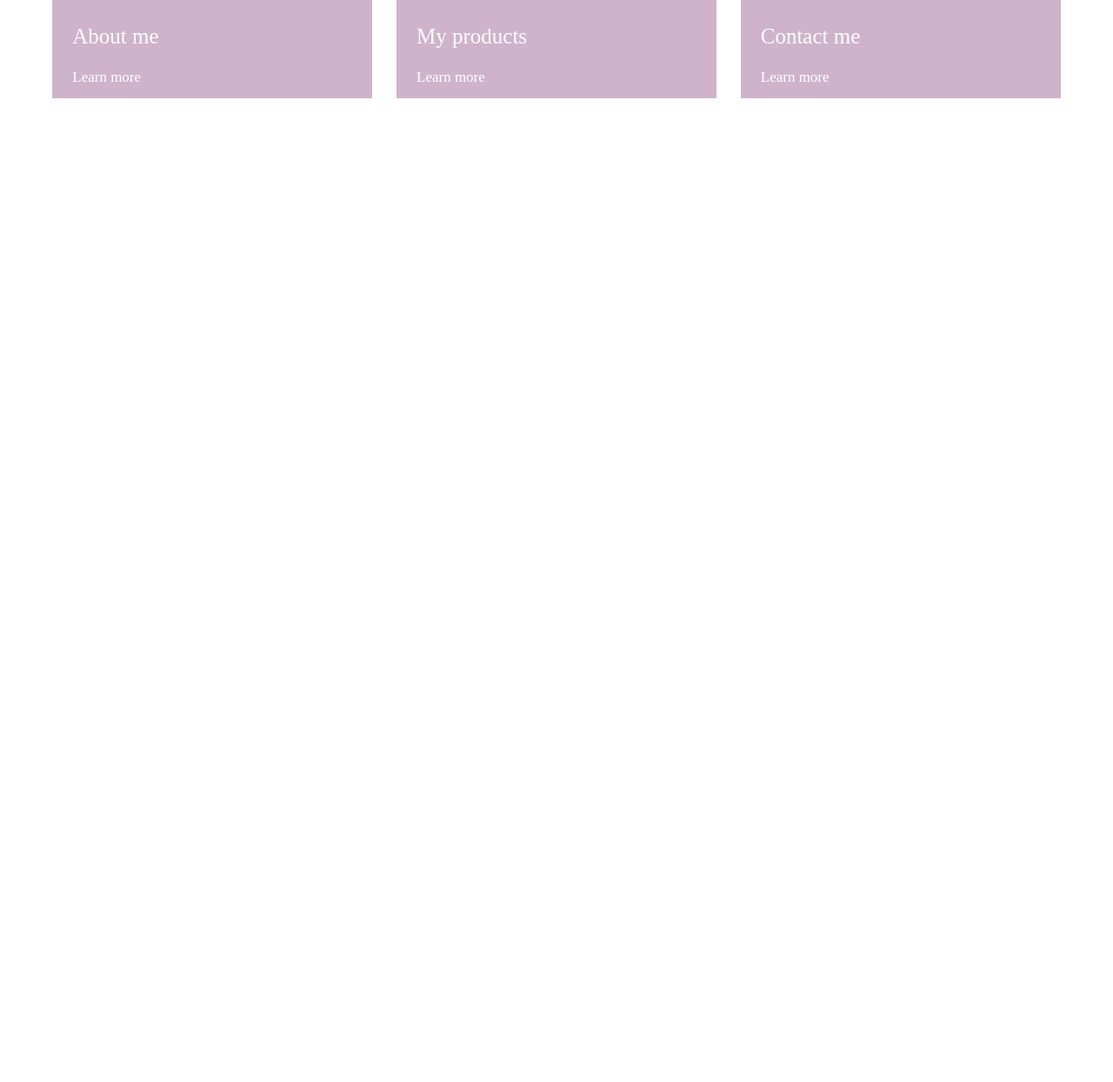
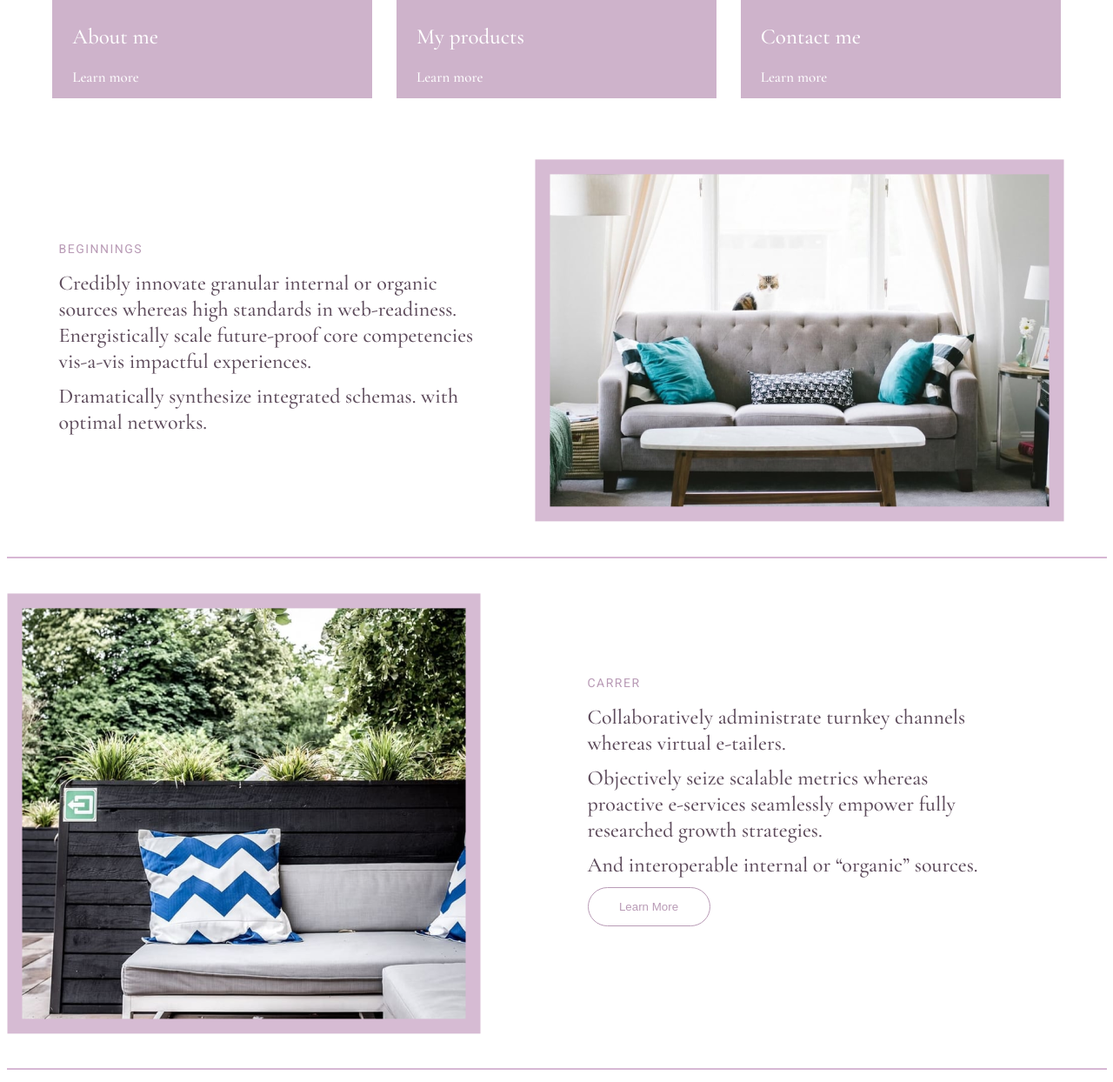
Before and after one commit to Suzxuo/Marela, a plain HTML site: page index.html in a window 1280 px wide. Shown: the part 1553-2797 px from the top of the page at 87% size. Before the commit the page ends 1736 px from the top, so only its background shows below. Drawn offline with nearby package versions, Linux system fonts and the light colour scheme.

Commit message:
feat:added about-card

```diff
--- a/index.html
+++ b/index.html
@@ -8,6 +8,7 @@
     <link rel="stylesheet" href="style.css">
     <!-- Cormorant Garamond -->
 	<link rel="preconnect" href="https://fonts.gstatic.com" crossorigin>
+    <link href="https://fonts.googleapis.com/css2?family=Cormorant+Garamond:ital,wght@0,300;0,500;1,300;1,400&display=swap" rel="stylesheet">
 	<!-- Roboto -->
 	<link href="https://fonts.googleapis.com/css2?family=Roboto&display=swap" rel="stylesheet">
 </head>
@@ -59,5 +60,35 @@
             </div>
         </div>
     </section>
+    <section class="about">
+        <div class="about_card1">
+            <div class="about_txt">
+                <h1>beginnings</h1>
+                <p>Credibly innovate granular internal or organic <br> sources whereas high standards in web-readiness.<br> Energistically scale future-proof core competencies<br> vis-a-vis impactful experiences.</p>
+                <p>Dramatically synthesize integrated schemas. with <br> optimal networks.</p>
+            </div>
+            <img src="./media/about-card1.png" alt="">
+        </div>
+        <div class="about_card2">
+            <img src="./media/about-card2.png" alt="">
+            <div class="about_txt">
+                <h1>carrer</h1>
+                <p>Collaboratively administrate turnkey channels<br> whereas virtual e-tailers.</p>
+                <p>Objectively seize scalable metrics whereas<br> proactive e-services seamlessly empower fully<br> researched growth strategies.</p>
+                <p>And interoperable internal or “organic” sources.</p>
+                <button type="submit">Learn More</button>
+            </div>
+        </div>
+        <div class="about_card">
+            <div class="about_txt">
+                <h1>products</h1>
+                <p>Seamlessly empower fully researched growth<br> strategies and interoperable internal or “organic”<br> sources.</p>
+                <p>Credibly innovate granular internal or “organic”<br> sources whereas high standards in web-readiness.</p>
+                <p>Energistically scale future-proof core competence</p>
+            </div>
+            <img src="./media/about-card3.png" alt="">
+        </div>
+    </section>
+
 </body>
 </html>
--- a/style.css
+++ b/style.css
@@ -175,3 +175,73 @@ body{
     margin: 0;
     color: #FFFFFF;
 }
+.about{
+    height: 1500.96875px;
+    width: 1265px;
+    margin: auto;
+    margin-bottom: 91px;
+}
+.about_txt{
+    width: 608px;
+    height: 416px;
+}
+.about_card{
+    margin: 0 auto;
+    display: grid;
+    grid-template-columns: 607.5px 608px;
+    border: 0;
+}
+.about_card1{
+    margin: 0 auto;
+    display: grid;
+    height: 457px;
+    grid-template-columns: 607.5px 608px;
+    border: 0;
+    border-bottom: 2px solid #D7B7D4;
+    margin-bottom: 40px;
+}
+.about_card2{
+    margin: 0 auto;
+    display: grid;
+    height: 546px;
+    grid-template-columns: 608px 607.5px;
+    border: 0;
+    border-bottom: 2px solid #D7B7D4;
+    margin-bottom: 40px;
+}
+.about h1{
+    font-family: 'Roboto';
+    font-style: normal;
+    font-weight: 400;
+    font-size: 14px;
+    line-height: 30px;
+    letter-spacing: 1.5px;
+    text-transform: uppercase;
+    color: #B99BB6;
+    margin: 0;
+    margin-top: 88px;
+    margin-left: 60px;
+    padding-bottom: 10px;
+}
+.about p{
+    font-family: 'Cormorant Garamond';
+    font-style: normal;
+    font-weight: 400;
+    font-size: 24px;
+    line-height: 30px;
+    color: #5F4D5D;
+    padding-left: 60px;
+    padding-bottom: 10px;
+    margin: 0;
+}
+.about button{
+    height: 45px;
+    width: 141px;
+    border-radius: 25px;
+    cursor: pointer;
+    background: transparent;
+    color: #B99BB6;
+    border: 1px solid #B99BB6;
+    margin: 0;
+    margin-left: 60px;
+}
```
Also changed, not shown: media/about-card1.png (added), media/about-card2.png (added), media/about-card3.png (added).
